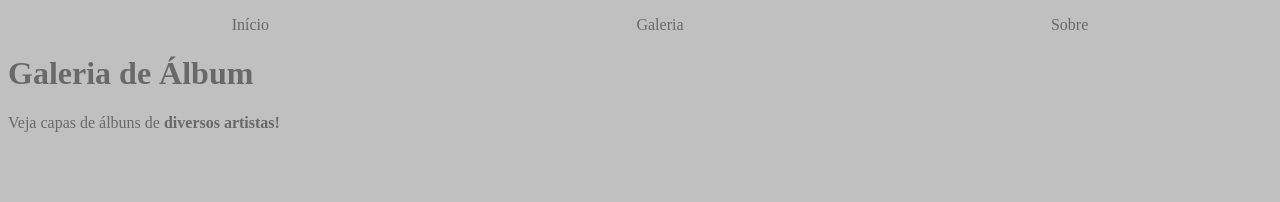
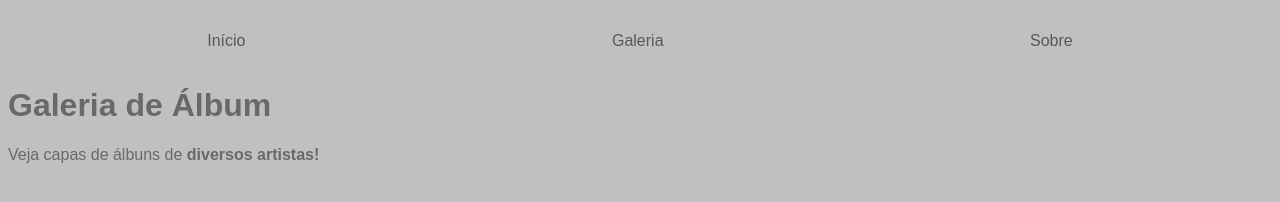
Before and after one commit to maryehllen/galeria-site, a plain HTML site: page index.html in a window 1280 px wide. Drawn offline with Linux system fonts and the light colour scheme.

Commit message:
Add files via upload

```diff
--- a/estilo.css
+++ b/estilo.css
@@ -1,10 +1,17 @@
 body {
     background-color: Silver;
     color: DimGray;
+    font-family: Arial, Helvetica, sans-serif;
 }
 
 nav ul {
     display: flex;
     justify-content: space-around;
     list-style-type: none;
+    padding: 16px;
 }
+
+a{
+    color: #585858;
+    text-decoration: none;
+}
--- a/index.html
+++ b/index.html
@@ -12,13 +12,13 @@
     <nav>
         <ul>
             <li>
-                <a>Início</a>
+                <a href="index.html">Início</a>
             </li>
             <li>
-                <a>Galeria</a>
+                <a href="galeria.html">Galeria</a>
             </li>
             <li>
-                <a>Sobre</a>
+                <a href="sobre.html">Sobre</a>
             </li>
 
 
```
Also changed, not shown: galeria.html (added, +1 -0 lines), sobre.html (added, +1 -0 lines).
